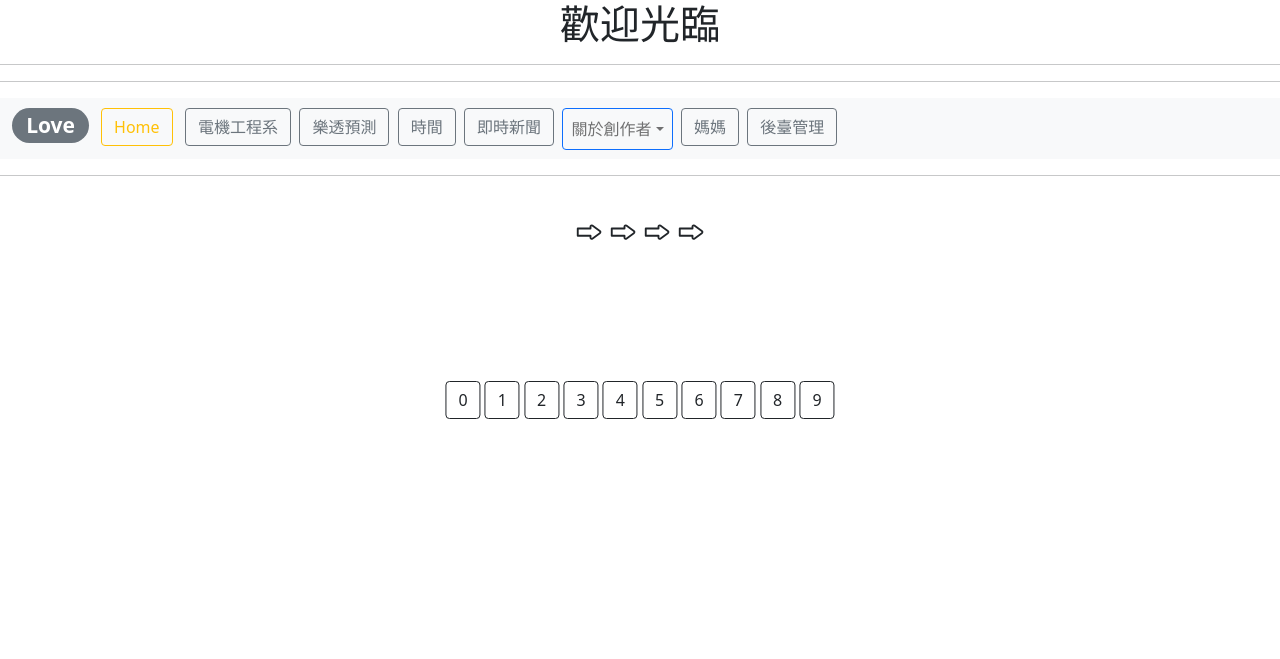
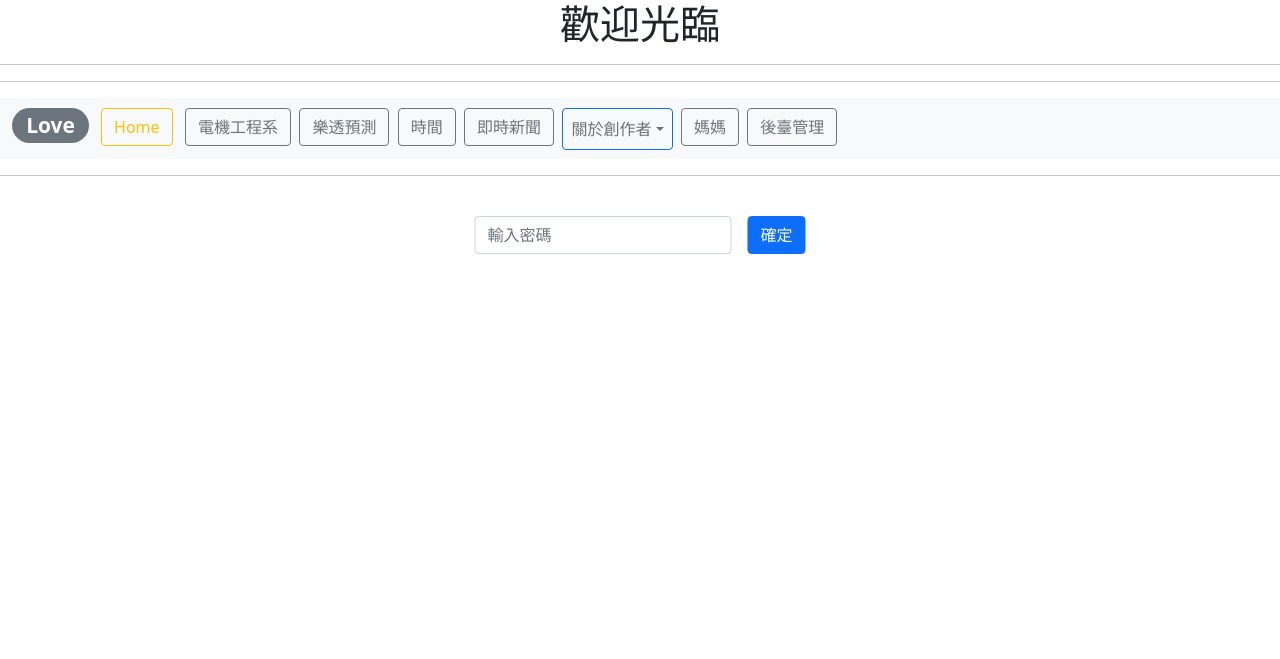
Before and after one commit to jimmy-shian/shianbotsz, a Django app: page /passfirst/ in a window 1280 px wide. Shown: the top 659 px of the page. Run offline with Django 3.2, Linux system fonts and the light colour scheme.

Commit message:
password

```diff
--- a/datacenter/settings.py
+++ b/datacenter/settings.py
@@ -24,7 +24,7 @@ BASE_DIR = Path(__file__).resolve().parent.parent
 SECRET_KEY = '*2fqgn547%8g+48pjr!z_+&gusk2+@hi)h#ra^9#6ra&4r1#ok'
 
 # SECURITY WARNING: don't run with debug turned on in production!
-DEBUG = False
+DEBUG = True
 
 ALLOWED_HOSTS = ['*']
 
--- /dev/null
+++ b/mysite/password.py
@@ -0,0 +1 @@
+from mysite import models
--- a/mysite/views.py
+++ b/mysite/views.py
@@ -2,6 +2,10 @@ from django.shortcuts import render
 from django.http import HttpResponse
 import random, datetime
 from mysite import models
+from django.template import RequestContext
+from http import HTTPStatus
+
+#from flask import Flask, redirect, url_for, render_template,request
 
 from email.mime.multipart import MIMEMultipart
 from email.mime.text import MIMEText
@@ -19,6 +23,8 @@ def lotto(request):
 	return render(request, "lotto.html", locals())
 
 def date(request):
+
+	posts = models.Post.objects.all()
 
 	now = datetime.datetime.now()
 	#return HttpResponse("現在時刻 : {}".format(now))
@@ -74,7 +80,24 @@ def passfirst(request):
 
 def passsecond(request):
 
-	return render(request, "passsecond.html", locals())
+    if request.method == 'POST':
+        # create a form instance and populate it with data from the request:
+        #form = NameForm(request.POST)
+        # check whether it's valid:
+        #if form.is_valid():
+            # process the data in form.cleaned_data as required
+            # ...
+            # redirect to a new URL:
+        password = request.POST["inputPassword2"]
+        #sss = request.POST.get('inputPassword2')
+    if password == '0224':
+        return render(request,"mom.html",locals())
+
+    # if a GET (or any other method) we'll create a blank form
+    else:
+        #form = NameForm()
+       # return render(request,"lotto.html",locals())
+    	return render(request,"passfirst.html",locals())
 
 def passfourth(request):
 
--- a/templates/passfirst.html
+++ b/templates/passfirst.html
@@ -94,46 +94,24 @@
  </div>
 </nav>
 
-
 <hr>
 <br>
-<center>
-<svg xmlns="http://www.w3.org/2000/svg" width="30" height="30" fill="currentColor" class="bi bi-forward" viewBox="0 0 16 16">
-  <path d="M9.502 5.513a.144.144 0 0 0-.202.134V6.65a.5.5 0 0 1-.5.5H2.5v2.9h6.3a.5.5 0 0 1 .5.5v1.003c0 .108.11.176.202.134l3.984-2.933a.51.51 0 0 1 .042-.028.147.147 0 0 0 0-.252.51.51 0 0 1-.042-.028L9.502 5.513zM8.3 5.647a1.144 1.144 0 0 1 1.767-.96l3.994 2.94a1.147 1.147 0 0 1 0 1.946l-3.994 2.94a1.144 1.144 0 0 1-1.767-.96v-.503H2a.5.5 0 0 1-.5-.5v-3.9a.5.5 0 0 1 .5-.5h6.3v-.503z"/>
-</svg>
-<svg xmlns="http://www.w3.org/2000/svg" width="30" height="30" fill="currentColor" class="bi bi-forward" viewBox="0 0 16 16">
-  <path d="M9.502 5.513a.144.144 0 0 0-.202.134V6.65a.5.5 0 0 1-.5.5H2.5v2.9h6.3a.5.5 0 0 1 .5.5v1.003c0 .108.11.176.202.134l3.984-2.933a.51.51 0 0 1 .042-.028.147.147 0 0 0 0-.252.51.51 0 0 1-.042-.028L9.502 5.513zM8.3 5.647a1.144 1.144 0 0 1 1.767-.96l3.994 2.94a1.147 1.147 0 0 1 0 1.946l-3.994 2.94a1.144 1.144 0 0 1-1.767-.96v-.503H2a.5.5 0 0 1-.5-.5v-3.9a.5.5 0 0 1 .5-.5h6.3v-.503z"/>
-</svg>
-<svg xmlns="http://www.w3.org/2000/svg" width="30" height="30" fill="currentColor" class="bi bi-forward" viewBox="0 0 16 16">
-  <path d="M9.502 5.513a.144.144 0 0 0-.202.134V6.65a.5.5 0 0 1-.5.5H2.5v2.9h6.3a.5.5 0 0 1 .5.5v1.003c0 .108.11.176.202.134l3.984-2.933a.51.51 0 0 1 .042-.028.147.147 0 0 0 0-.252.51.51 0 0 1-.042-.028L9.502 5.513zM8.3 5.647a1.144 1.144 0 0 1 1.767-.96l3.994 2.94a1.147 1.147 0 0 1 0 1.946l-3.994 2.94a1.144 1.144 0 0 1-1.767-.96v-.503H2a.5.5 0 0 1-.5-.5v-3.9a.5.5 0 0 1 .5-.5h6.3v-.503z"/>
-</svg>
-<svg xmlns="http://www.w3.org/2000/svg" width="30" height="30" fill="currentColor" class="bi bi-forward" viewBox="0 0 16 16">
-  <path d="M9.502 5.513a.144.144 0 0 0-.202.134V6.65a.5.5 0 0 1-.5.5H2.5v2.9h6.3a.5.5 0 0 1 .5.5v1.003c0 .108.11.176.202.134l3.984-2.933a.51.51 0 0 1 .042-.028.147.147 0 0 0 0-.252.51.51 0 0 1-.042-.028L9.502 5.513zM8.3 5.647a1.144 1.144 0 0 1 1.767-.96l3.994 2.94a1.147 1.147 0 0 1 0 1.946l-3.994 2.94a1.144 1.144 0 0 1-1.767-.96v-.503H2a.5.5 0 0 1-.5-.5v-3.9a.5.5 0 0 1 .5-.5h6.3v-.503z"/>
-</svg>
-</center>
 
-<div class="position-absolute top-50 start-50 translate-middle">
+<div class="position-absolute top-30% start-50 translate-middle-x">
+  <center>
+    <form class="row g-3" action="/passsecond/" method="POST">
+      <br/>{% csrf_token %}<br/>
+      <div class="col-auto" >
+          <input type="password" class="form-control" name="inputPassword2" placeholder="輸入密碼">
+      </div>
+      <div class="col-auto" >
+          <button type="submit" class="btn btn-primary mb-3">確定</button>
+      </div>
+    </form>
+  </td>
+  </center>
+</div>
 
-      <a type="button" class="btn btn-outline-dark" href="/passsecond/">0</a>
-
-      <a type="button" class="btn btn-outline-dark" href="/passfirst/">1</a>
-
-      <a type="button" class="btn btn-outline-dark" href="/passfirst/">2</a>
-
-      <a type="button" class="btn btn-outline-dark" href="/passfirst/">3</a>
-
-      <a type="button" class="btn btn-outline-dark" href="/passfirst/">4</a>
-
-      <a type="button" class="btn btn-outline-dark" href="/passfirst/">5</a>
-
-      <a type="button" class="btn btn-outline-dark" href="/passfirst/">6</a>
-
-      <a type="button" class="btn btn-outline-dark" href="/passfirst/">7</a>
-
-      <a type="button" class="btn btn-outline-dark" href="/passfirst/">8</a>
-
-      <a type="button" class="btn btn-outline-dark" href="/passfirst/">9</a>
-</div>
 
 <div class="position-absolute bottom-0 start-50 translate-middle-x">
 
--- a/templates/passsecond.html
+++ b/templates/passsecond.html
@@ -111,7 +111,7 @@
   <path d="M9.502 5.513a.144.144 0 0 0-.202.134V6.65a.5.5 0 0 1-.5.5H2.5v2.9h6.3a.5.5 0 0 1 .5.5v1.003c0 .108.11.176.202.134l3.984-2.933a.51.51 0 0 1 .042-.028.147.147 0 0 0 0-.252.51.51 0 0 1-.042-.028L9.502 5.513zM8.3 5.647a1.144 1.144 0 0 1 1.767-.96l3.994 2.94a1.147 1.147 0 0 1 0 1.946l-3.994 2.94a1.144 1.144 0 0 1-1.767-.96v-.503H2a.5.5 0 0 1-.5-.5v-3.9a.5.5 0 0 1 .5-.5h6.3v-.503z"/>
 </svg>
 </center>
-
+<p>特別號:{{ is_private }}</p>
 <div class="position-absolute top-50 start-50 translate-middle">
 
       <a type="button" class="btn btn-outline-dark" href="/passfirst/">0</a>
```
Also changed, not shown: templates/date.html (+18 -0 lines), templates/mom.html (+30 -0 lines).
